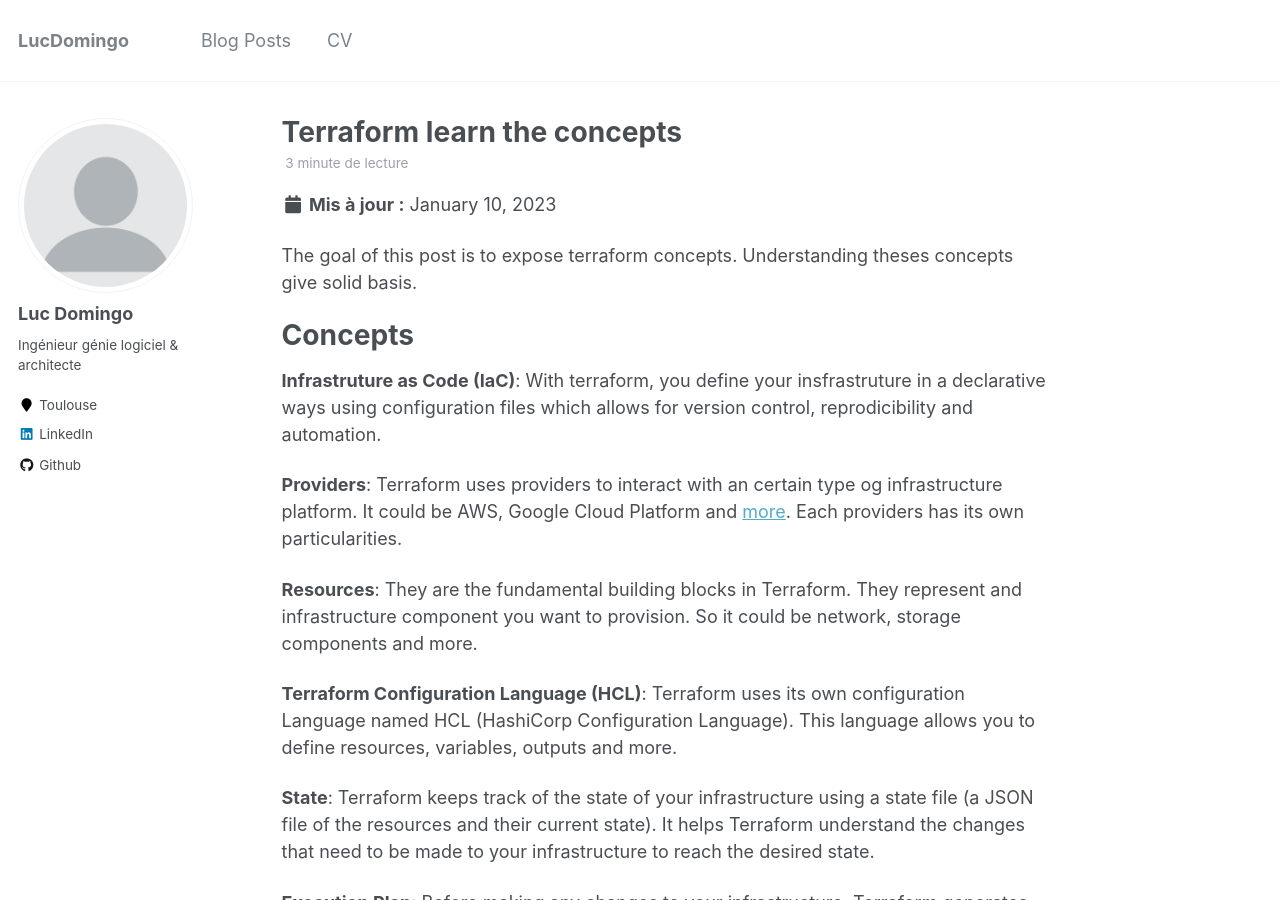
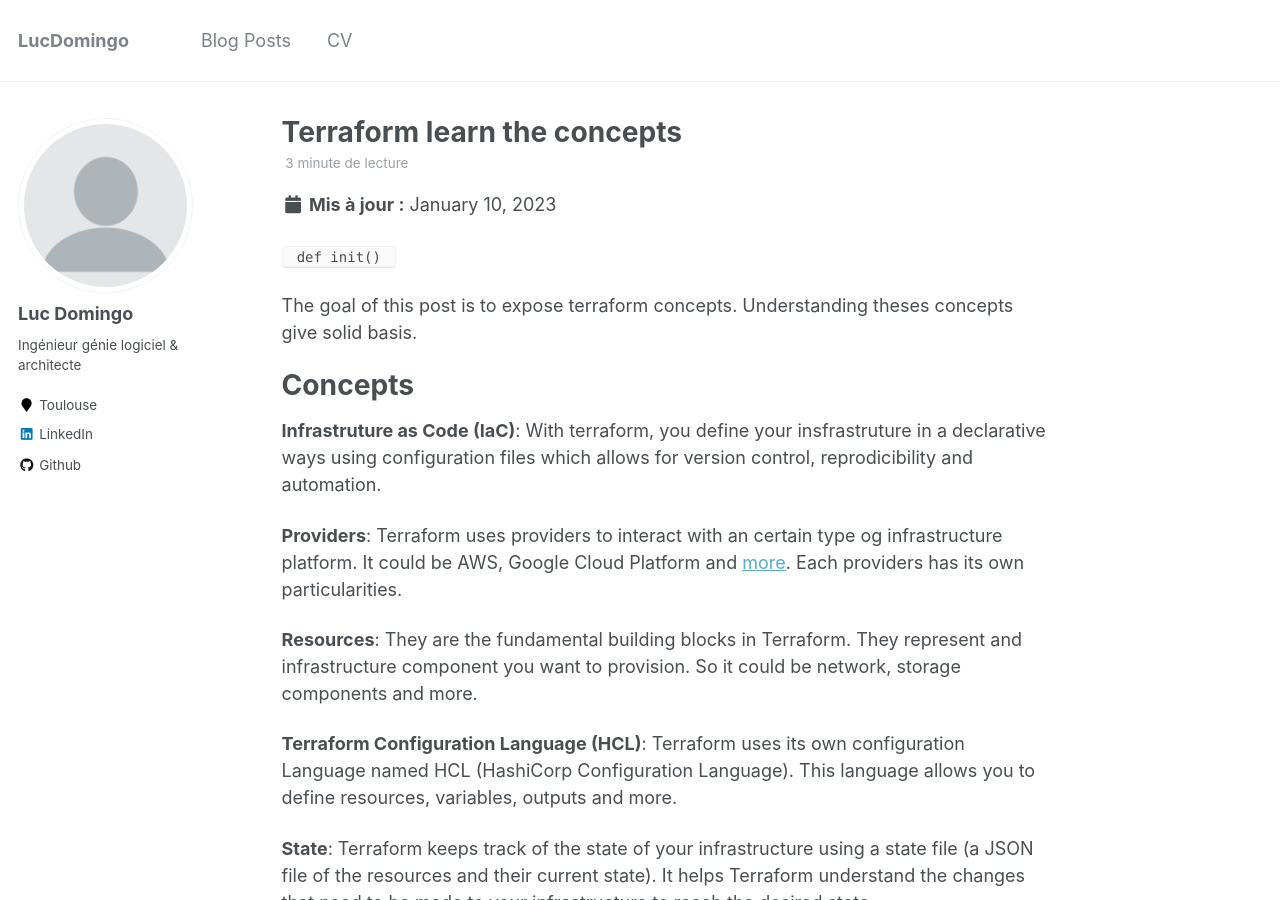
Before and after one commit to LucDomingo/mywebsite, a Jekyll site: the page built from _posts/2023-01-10-terraform-concepts-4.md, in a window 1280 px wide and 900 px high. Built offline with Jekyll 4.4.1, drawn with Linux system fonts in a browser that asks for light colours.

Commit message:
Update 2023-01-10-terraform-concepts-4.md

```diff
--- a/_posts/2023-01-10-terraform-concepts-4.md
+++ b/_posts/2023-01-10-terraform-concepts-4.md
@@ -7,6 +7,10 @@ tags:
   - Infrastruture as Code (IaC)
   - AWS
 ---
+
+<code style="font-size: 14px;">
+def init()
+</code>
 
 The goal of this post is to expose terraform concepts. Understanding theses concepts give solid basis.
 
```
